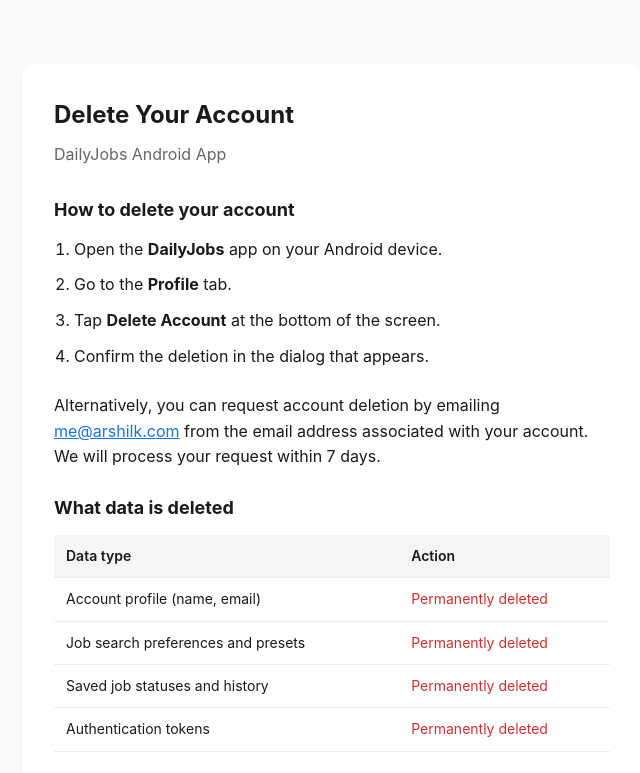
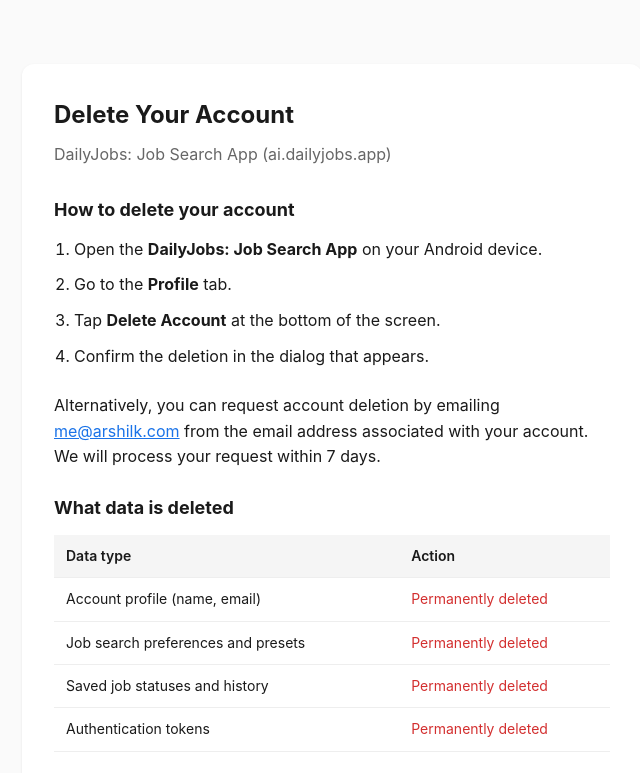
Before and after one commit to arshilk/arshilk.github.io, a plain HTML site: page delete-account.html in a window 1280 px wide. Shown: the top 773 px of the page, without its empty margins (308-948 px from the left). Drawn offline with Linux system fonts and the light colour scheme.

Commit message:
Update app name and add package name to delete account page

```diff
--- a/delete-account.html
+++ b/delete-account.html
@@ -27,11 +27,11 @@
 <body>
     <div class="container">
         <h1>Delete Your Account</h1>
-        <p class="subtitle">DailyJobs Android App</p>
+        <p class="subtitle">DailyJobs: Job Search App (ai.dailyjobs.app)</p>
 
         <h2>How to delete your account</h2>
         <ol>
-            <li>Open the <strong>DailyJobs</strong> app on your Android device.</li>
+            <li>Open the <strong>DailyJobs: Job Search App</strong> on your Android device.</li>
             <li>Go to the <strong>Profile</strong> tab.</li>
             <li>Tap <strong>Delete Account</strong> at the bottom of the screen.</li>
             <li>Confirm the deletion in the dialog that appears.</li>
```
